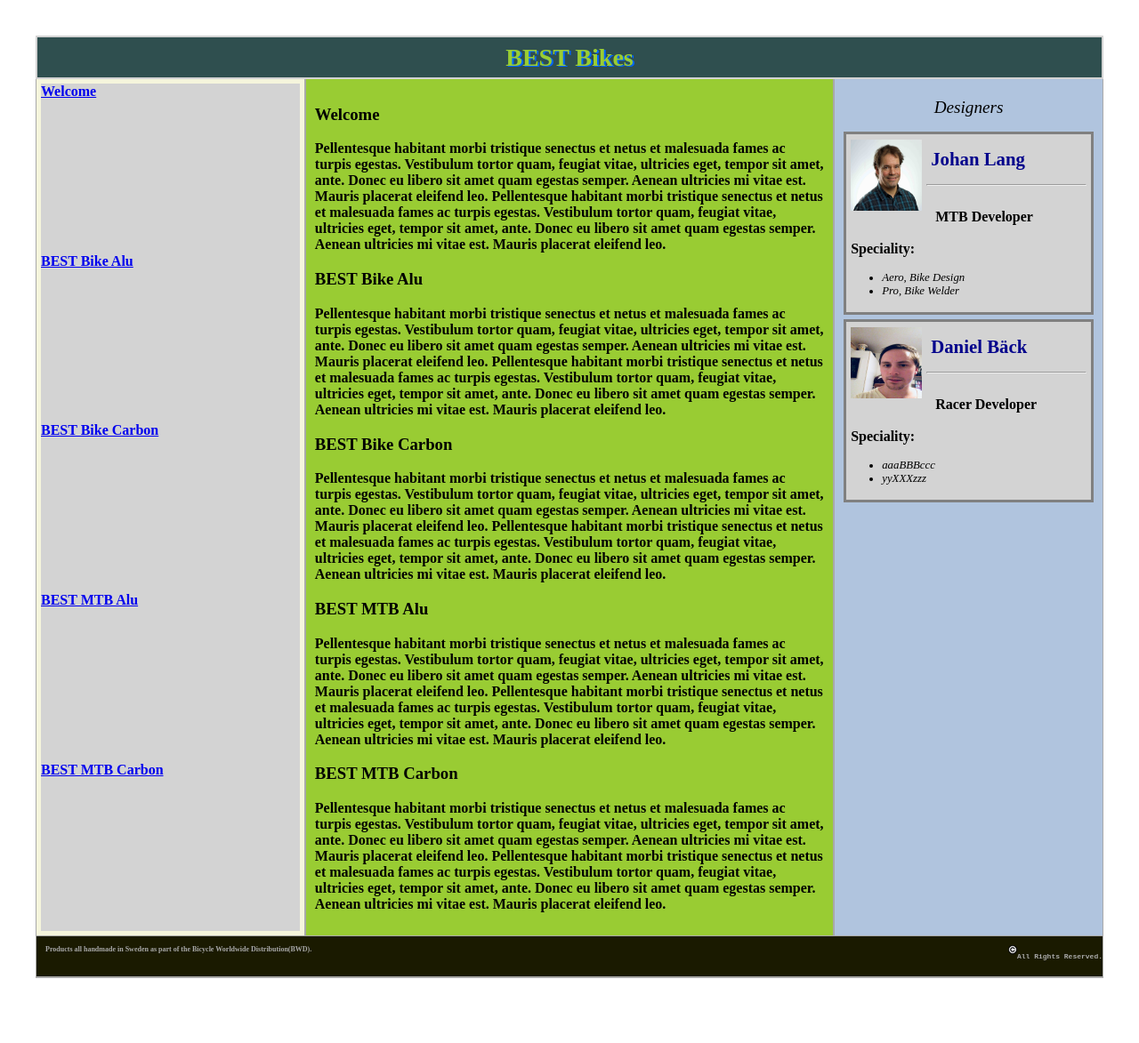
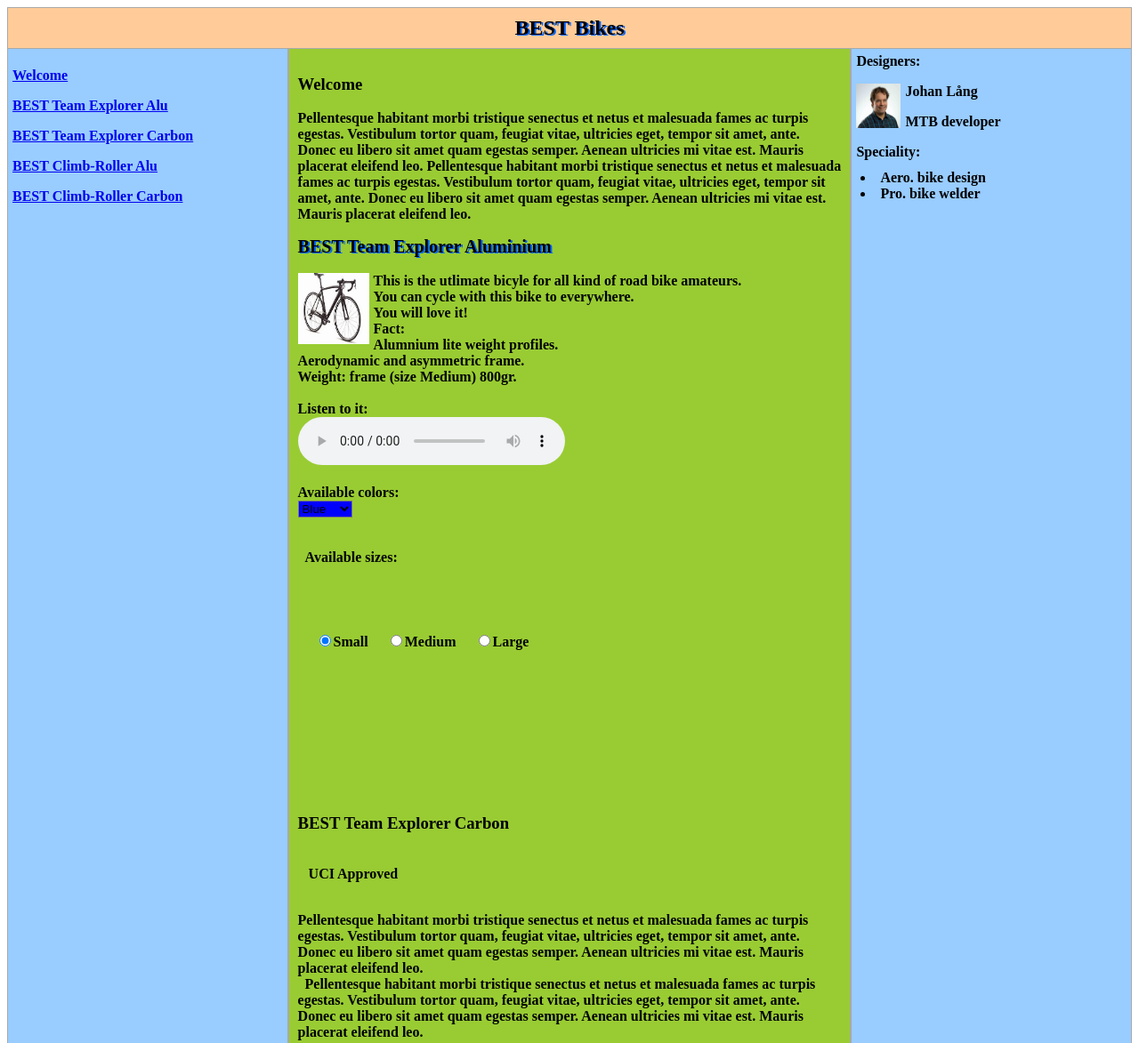
Before and after one commit to JohanLarsLang/BestBikes, a plain HTML site: page index.html in a window 1280 px wide. Shown: the top 1173 px of the page at 89% size. Before the commit the page ends 1140 px from the top, so only its background shows below. Drawn offline with Linux system fonts and the light colour scheme.

Commit message:
First article information added

```diff
--- a/index.html
+++ b/index.html
@@ -1,7 +1,7 @@
 <!DOCTYPE html>
 <html lang= "en">
 <head>
-  <title>Best Bikes</title>
+  <title>BEST Bikes</title>
   <meta charset="utf-8"/>
   <!-- Link stylesheet -->
   <link rel="stylesheet" type="text/css" href="style.css"/>
@@ -13,75 +13,102 @@
    <h3 id="C1">Welcome</h3>
    <p>Pellentesque habitant morbi tristique senectus et netus et malesuada fames ac turpis egestas. Vestibulum tortor quam, feugiat vitae, ultricies eget, tempor sit amet, ante. Donec eu libero sit amet quam egestas semper. Aenean ultricies mi vitae est. Mauris placerat eleifend leo.
   Pellentesque habitant morbi tristique senectus et netus et malesuada fames ac turpis egestas. Vestibulum tortor quam, feugiat vitae, ultricies eget, tempor sit amet, ante. Donec eu libero sit amet quam egestas semper. Aenean ultricies mi vitae est. Mauris placerat eleifend leo.</p>
+</p>
 
-  <h3 id="C2">BEST Bike Alu</h3>
+<div class="title" id="C2">BEST Team Explorer Aluminium</div>
+<br>
+<img src="jpeg/bikeAlu.jpg" alt="BEST Bike Aluminium" style="width:80px;height:80px;margin-right:5px;" title="BEST Bike Aluminium">
+<div class="bicycle"><span>This is the utlimate bicyle for all kind of road bike amateurs.
+You can cycle with this bike to everywhere.
+You will love it!
+Fact:
+Alumnium lite weight profiles.
+Aerodynamic and asymmetric frame.
+Weight: frame (size Medium) 800gr.
+
+Listen to it:</span>
+<audio controls>
+  <source src="sounds/bicycle.ogg" type="audio/ogg">
+  <source src="sounds/bicycle.mp3" type="audio/mpeg">
+Your browser does not support the audio element.
+</audio>
+<div class="fixleft">
+Available colors:
+<select
+    onchange="this.className=this.options[this.selectedIndex].className"
+    class="blueColor">
+     <option class="blueColor" value="blue" >Blue</option>
+    <option class="greenColor" value="green" >Green</option>
+    <option class="redColor" value="red" >Red</option>
+    <option class="yellowColor" value="yellow" >Yellow</option>
+</select>
+<div>
+<div class="fixright">
+  Available sizes:
+  <form id="mainForm" name="mainForm">
+  <table>
+  <tbody>
+   <tr>
+     <td>
+    <input type="radio" name="gender" value="$1000" checked/>Small
+    </td>
+    <td>
+    <input type="radio" name="gender" value="$1100" />Medium
+    </td>
+    <td>
+    <input type="radio" name="gender" value="$1200" />Large
+    </td>
+  </tr>
+</tbody>
+</table>
+</form>
+<span id="result"></span>
+
+<script>
+document.mainForm.onclick = function(){
+  var gender = document.querySelector('input[name = gender]:checked').value;
+  result.innerHTML = 'Is available in store now! Price: '+gender;}
+</script>
+</div>
+
+   <h3 id="C3">BEST Team Explorer Carbon</h3>
+   UCI Approved
    <p>Pellentesque habitant morbi tristique senectus et netus et malesuada fames ac turpis egestas. Vestibulum tortor quam, feugiat vitae, ultricies eget, tempor sit amet, ante. Donec eu libero sit amet quam egestas semper. Aenean ultricies mi vitae est. Mauris placerat eleifend leo.
   Pellentesque habitant morbi tristique senectus et netus et malesuada fames ac turpis egestas. Vestibulum tortor quam, feugiat vitae, ultricies eget, tempor sit amet, ante. Donec eu libero sit amet quam egestas semper. Aenean ultricies mi vitae est. Mauris placerat eleifend leo.</p>
 
-   <h3 id="C3">BEST Bike Carbon</h3>
+  <h3 id="C4">BEST Climb-Roller Alu</h3>
    <p>Pellentesque habitant morbi tristique senectus et netus et malesuada fames ac turpis egestas. Vestibulum tortor quam, feugiat vitae, ultricies eget, tempor sit amet, ante. Donec eu libero sit amet quam egestas semper. Aenean ultricies mi vitae est. Mauris placerat eleifend leo.
   Pellentesque habitant morbi tristique senectus et netus et malesuada fames ac turpis egestas. Vestibulum tortor quam, feugiat vitae, ultricies eget, tempor sit amet, ante. Donec eu libero sit amet quam egestas semper. Aenean ultricies mi vitae est. Mauris placerat eleifend leo.</p>
 
-  <h3 id="C4">BEST MTB Alu</h3>
-   <p>Pellentesque habitant morbi tristique senectus et netus et malesuada fames ac turpis egestas. Vestibulum tortor quam, feugiat vitae, ultricies eget, tempor sit amet, ante. Donec eu libero sit amet quam egestas semper. Aenean ultricies mi vitae est. Mauris placerat eleifend leo.
-  Pellentesque habitant morbi tristique senectus et netus et malesuada fames ac turpis egestas. Vestibulum tortor quam, feugiat vitae, ultricies eget, tempor sit amet, ante. Donec eu libero sit amet quam egestas semper. Aenean ultricies mi vitae est. Mauris placerat eleifend leo.</p>
-
-  <h3 id="C5">BEST MTB Carbon</h3>
+  <h3 id="C5">BEST Climb-Roller Carbon</h3>
    <p>Pellentesque habitant morbi tristique senectus et netus et malesuada fames ac turpis egestas. Vestibulum tortor quam, feugiat vitae, ultricies eget, tempor sit amet, ante. Donec eu libero sit amet quam egestas semper. Aenean ultricies mi vitae est. Mauris placerat eleifend leo.
   Pellentesque habitant morbi tristique senectus et netus et malesuada fames ac turpis egestas. Vestibulum tortor quam, feugiat vitae, ultricies eget, tempor sit amet, ante. Donec eu libero sit amet quam egestas semper. Aenean ultricies mi vitae est. Mauris placerat eleifend leo.</p>
 
   </article>
 
     <aside class="aside aside-1">
-
-      <div class="menu">
-        <div>
-          <a href="#C1">Welcome</a>
-        </div>
-      </div>
-      <div class="menu">
-        <div>
-          <a href="#C2">BEST Bike Alu</a>
-        </div>
-      </div>
-      <div class="menu">
-        <div>
-          <a href="#C3">BEST Bike Carbon</a>
-        </div>
-      </div>
-      <div class="menu">
-        <div>
-          <a href="#C4">BEST MTB Alu</a>
-        </div>
-      </div>
-      <div class="menu">
-        <div>
-          <a href="#C5">BEST MTB Carbon</a>
-        </div>
-      </div>
-
-    </aside>
+      <p class="menu"><a href="#C1">Welcome</a></p>
+      <p class="menu"><a href="#C2">BEST Team Explorer Alu</a></p>
+      <p class="menu"><a href="#C3">BEST Team Explorer Carbon</a></p>
+      <p class="menu"><a href="#C4">BEST Climb-Roller Alu</a></p>
+      <p class="menu"><a href="#C5">BEST Climb-Roller Carbon</a></p>
+      </aside>
 
     <aside class="aside aside-2">
 
-      <h1 style="font: italic 1.2em times new roman; text-align: center;">Designers</h1>
-      <div class="profilelayout">
-        <p>
-          <img class="profileimg" src="jpeg/johanlang.jpg" alt="Johan Lang" title="Johan Lang"> <span style="font: bolder 1.3em times new roman; color: darkblue;">Johan Lang</span><hr style="position: relative; left: -5px;"><br> <span style="margin-left: 5px;">MTB Developer</span><br><br><span style="margin-left: 5px;">Speciality:</span><ul> <li>Aero, Bike Design</li><li>Pro, Bike Welder</li></ul>
-        </p>
-      </div>
-      <div class="profilelayout">
-      <p>
-        <img class="profileimg" src="jpeg/danielback.jpg" alt="Daniel Bäck" title="Daniel Bäck">
-        <span style="font: bolder 1.3em times new roman; color: darkblue;">
-        Daniel Bäck</span><hr style="position: relative; left: -5px;"> <br> <span style="margin-left: 5px;">Racer Developer</span><br><br><span style="margin-left: 5px;">Speciality:</span> <ul> <li>aaaBBBccc</li><li>yyXXXzzz</li></ul>
-      </p>
+      <div class="side">Designers:</div>
+    <div class="side">
+    <img src="jpeg/johanlang.jpg" alt="Johan Lång" style="width:50px;height:50px;margin-right:5px;" title="Johan Lång"><p>Johan Lång </p>
+          <p>MTB developer</p>
+          <p>Speciality:</p>
+            <ul class="in">
+              <li>Aero. bike design</li>
+              <li>Pro. bike welder</li>
+            </ul>
       </div>
 
-   </aside>
-
-    <footer class="footer">Products all handmade in Sweden as part of the Bicycle Worldwide Distribution(BWD). <div id="copyright"><img src="jpeg/copyright-symbol.png" alt="copyright symbol" title="copyright symbol" style="position: relative; width: 10px; height: 10px;"><pre>All Rights Reserved.</div>
-    </footer>
+     </aside>
+    <footer class="footer">Footer</footer>
   </div>
 </body>
 </html>
--- a/style.css
+++ b/style.css
@@ -11,26 +11,58 @@
 }
 
 .header {
-  border: 2px solid lightgrey;
-  font-size: 28px;
+  border: 1px solid darkgrey;
+  font-size: 24px;
   text-align: center;
   text-shadow: 2px 1px #0066FF;
   vertical-align: super;
   line-height: 5px;
-  background: #2F4F4F;
+  background: #FFCC99;
   padding: 20px;
-  color: #9ACD32
 }
 
+.title {
+  font-size: 20px;
+  text-align: left;
+  text-shadow: 2px 1px #0066FF;
+}
+
+.bicycle{
+  img {
+      float: left;
+      margin-left: 5px;
+  }
+  position:relative;
+  display:inline;
+  white-space:pre-wrap;
+}
+
+.bicycle:after{
+    position:absolute;
+    right:100%;
+    bottom:-0.25em;
+    width:0.25em;
+}
+.bicycle > span{
+    position:relative;
+    z-index:0;
+}
+
+.fixright{
+  position: fix;
+  top: -200px;
+  right: 200px;
+  }
+
+
 .footer {
-  border-bottom: 2px solid darkgrey;
+  border-bottom: 1px solid darkgrey;
   border-right: 1px solid darkgrey;
   border-left: 1px solid darkgrey;
-  background: #1a1a00;
+  background: #FFCC99;
   text-align: left;
-  color: darkgrey;
+  color: deepskyblue;
   font-weight: bold;
-  font-size: 8px;
 }
 
 .main {
@@ -42,7 +74,7 @@
 }
 
 .aside {
-  background: #B0C4DE;
+  background: #99CCFF;
   padding: 5px;
   color: black;
   text-align: left;
@@ -51,26 +83,6 @@
   border-bottom: 1px solid darkgrey;
   border-right: 1px solid darkgrey;
   border-left: 1px solid darkgrey;
-}
-
-.aside-1 > * {
-  border: 5px solid darkgrey;
-  padding: 14px;
-  background-color: lightgrey;
-}
-
-.aside-1 {
-  display: table;
-  background-color: beige;
-}
-
-.aside-1 > div {
-  display: table-row;
-}
-
-.aside-1 > div > div {
-  display: table-cell;
-
 }
 
 .menu{
@@ -91,6 +103,15 @@ ul.in {
     list-style-position: inside;
 }
 
+.greenColor{ background-color:green; }
+
+.blueColor{ background-color:blue; }
+
+.redColor{ background-color:red; }
+
+.yellowColor{ background-color:yellow; }
+
+
 @media all and (max-width: 600px) {
   .aside-1 { order: 1;}
   .aside-2 { order: 2;}
@@ -105,31 +126,3 @@ ul.in {
   .footer  { order: 4; }
   .aside { flex: 1 auto; }
 }
-
-body {
-  padding: 2em;
-}
-
-.profileimg {
-  width: 80px;
-  height: 80px;
-  margin: -10px 10px 10px 5px;
-  float: left;
-}
-
-.profilelayout {
-    border: 3px solid gray;
-    margin: 5px;
-    background-color: lightgrey;
-
-}
-
-ul > li {
-  font: italic 0.8em times new roman;
-}
-
-#copyright {
-  position: relative;
-  text-align: right;
-  float: right;
-}
```
Also changed, not shown: jpeg/MtbAlu.png (added), jpeg/MtbCarbon.jpg (added), jpeg/bike-competion.jpg (added), jpeg/bikeAlu.jpg (added), jpeg/bikeCarbon.jpg (added), jpeg/mtb-bike-competion.jpg (added), 4 other files.
